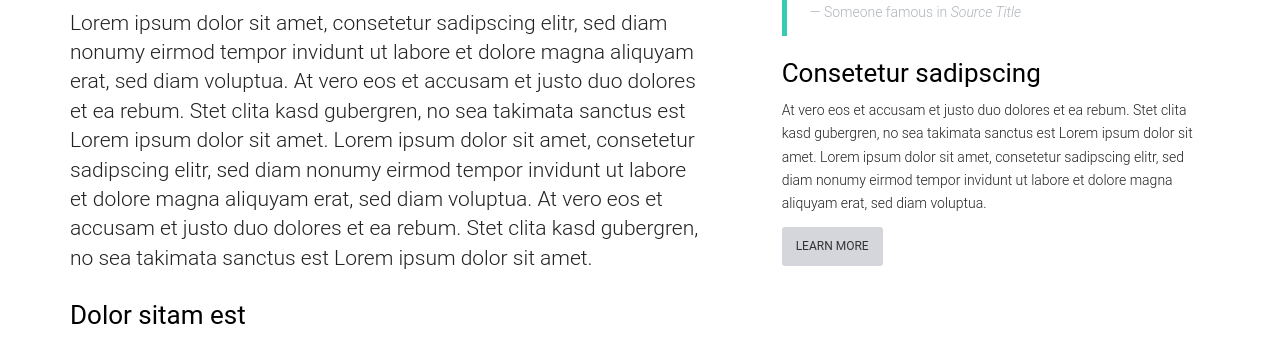
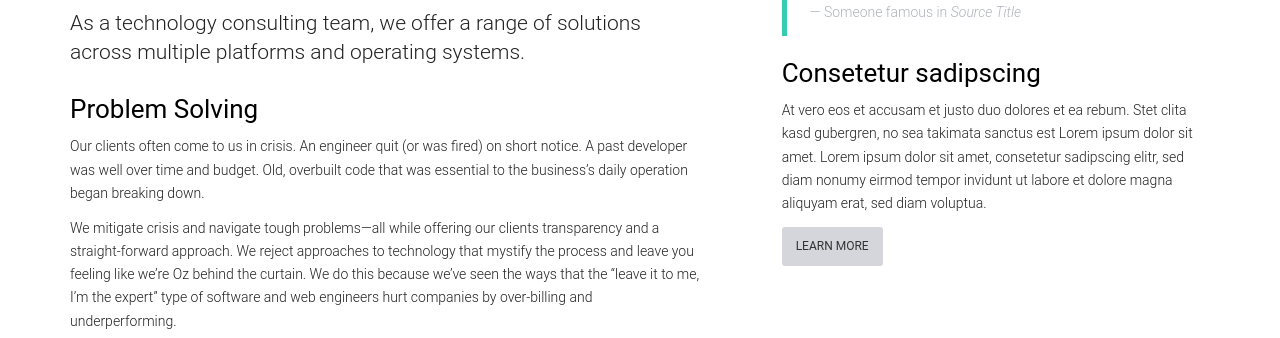
Before and after one commit to pyscape/pyscape_com, a plain HTML site: page services.html in a window 1280 px wide. Shown: the part 595-933 px from the top of the page. Drawn offline with Linux system fonts and the light colour scheme.

Commit message:
services content 1

```diff
--- a/services.html
+++ b/services.html
@@ -85,11 +85,11 @@
               <div class="col-md-7">
                 <h2>What do you need?</h2>
                 <p class="lead">
-                    Lorem ipsum dolor sit amet, consetetur sadipscing elitr, sed diam nonumy eirmod tempor invidunt ut labore et dolore magna aliquyam erat, sed diam voluptua. At vero eos et accusam et justo duo dolores et ea rebum. Stet clita kasd gubergren, no sea takimata sanctus est Lorem ipsum dolor sit amet. Lorem ipsum dolor sit amet, consetetur sadipscing elitr, sed diam nonumy eirmod tempor invidunt ut labore et dolore magna aliquyam erat, sed diam voluptua. At vero eos et accusam et justo duo dolores et ea rebum. Stet clita kasd gubergren, no sea takimata sanctus est Lorem ipsum dolor sit amet.
-                </p>
-                <h4>Dolor sitam est</h4>
-                <p>Lorem ipsum dolor sit amet, consetetur sadipscing elitr, sed diam nonumy eirmod tempor invidunt ut labore et dolore magna aliquyam erat, sed diam voluptua. At vero eos et accusam et justo duo dolores et ea rebum. Stet clita kasd gubergren, no sea takimata sanctus est Lorem ipsum dolor sit amet. Lorem ipsum dolor sit amet, consetetur sadipscing elitr, sed diam nonumy eirmod tempor invidunt ut labore et dolore magna aliquyam erat, sed diam voluptua. At vero eos et accusam et justo duo dolores et ea rebum. Stet clita kasd gubergren, no sea takimata sanctus est Lorem ipsum dolor sit amet.</p>
+						As a technology consulting team, we offer a range of solutions across multiple platforms and operating systems.                 </p>
+                <h4>Problem Solving</h4>
+						<p>Our clients often come to us in crisis. An engineer quit (or was fired) on short notice. A past developer was well over time and budget. Old, overbuilt code that was essential to the business’s daily operation began breaking down. </p>
 
+						<p>We mitigate crisis and navigate tough problems—all while offering our clients transparency and a straight-forward approach. We reject approaches to technology that mystify the process and leave you feeling like we’re Oz behind the curtain. We do this because we’ve seen the ways that the “leave it to me, I’m the expert” type of software and web engineers hurt companies by over-billing and underperforming. </p>
                 <h4>Dolor sitam est</h4>
                 <p>Lorem ipsum dolor sit amet, consetetur sadipscing elitr, sed diam nonumy eirmod tempor invidunt ut labore et dolore magna aliquyam erat, sed diam voluptua. At vero eos et accusam et justo duo dolores et ea rebum. Stet clita kasd gubergren, no sea takimata sanctus est Lorem ipsum dolor sit amet. Lorem ipsum dolor sit amet, consetetur sadipscing elitr, sed diam nonumy eirmod tempor invidunt ut labore et dolore magna aliquyam erat, sed diam voluptua. At vero eos et accusam et justo duo dolores et ea rebum. Stet clita kasd gubergren, no sea takimata sanctus est Lorem ipsum dolor sit amet.</p>
               </div>
```
